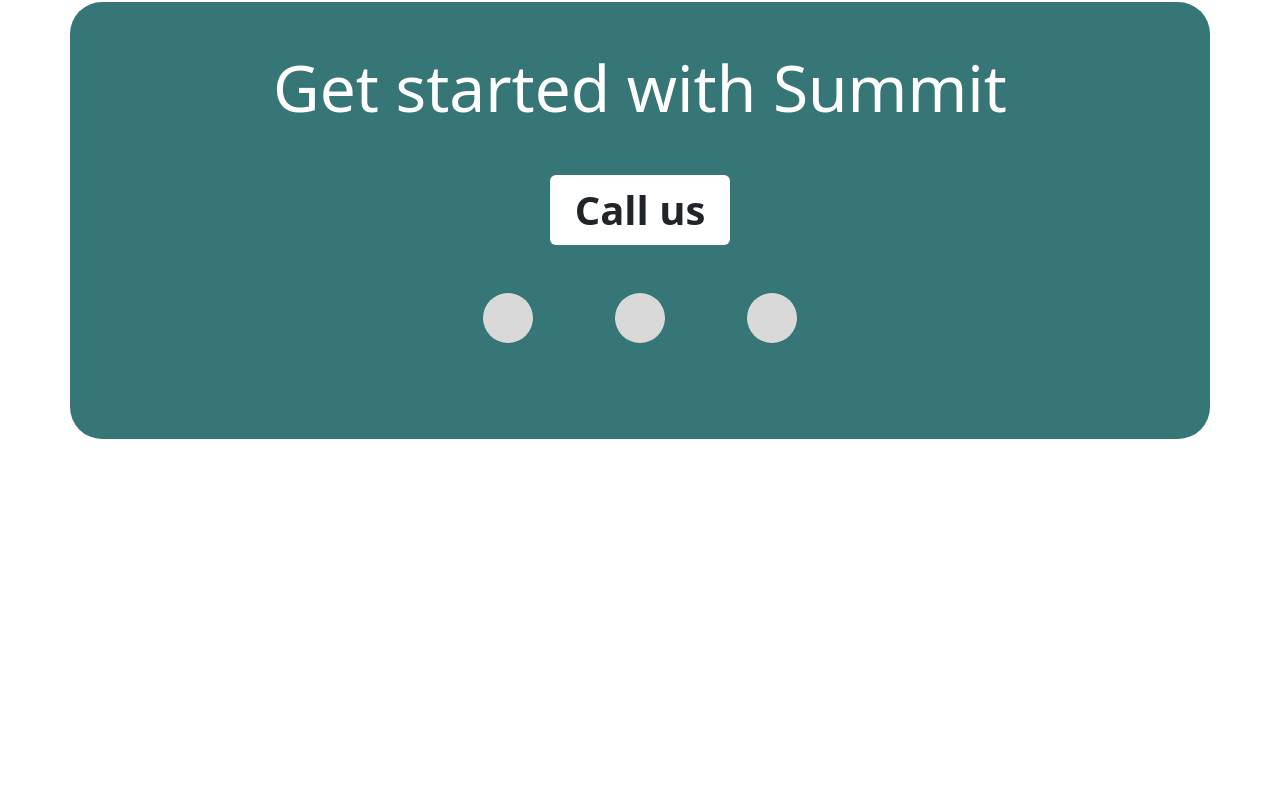
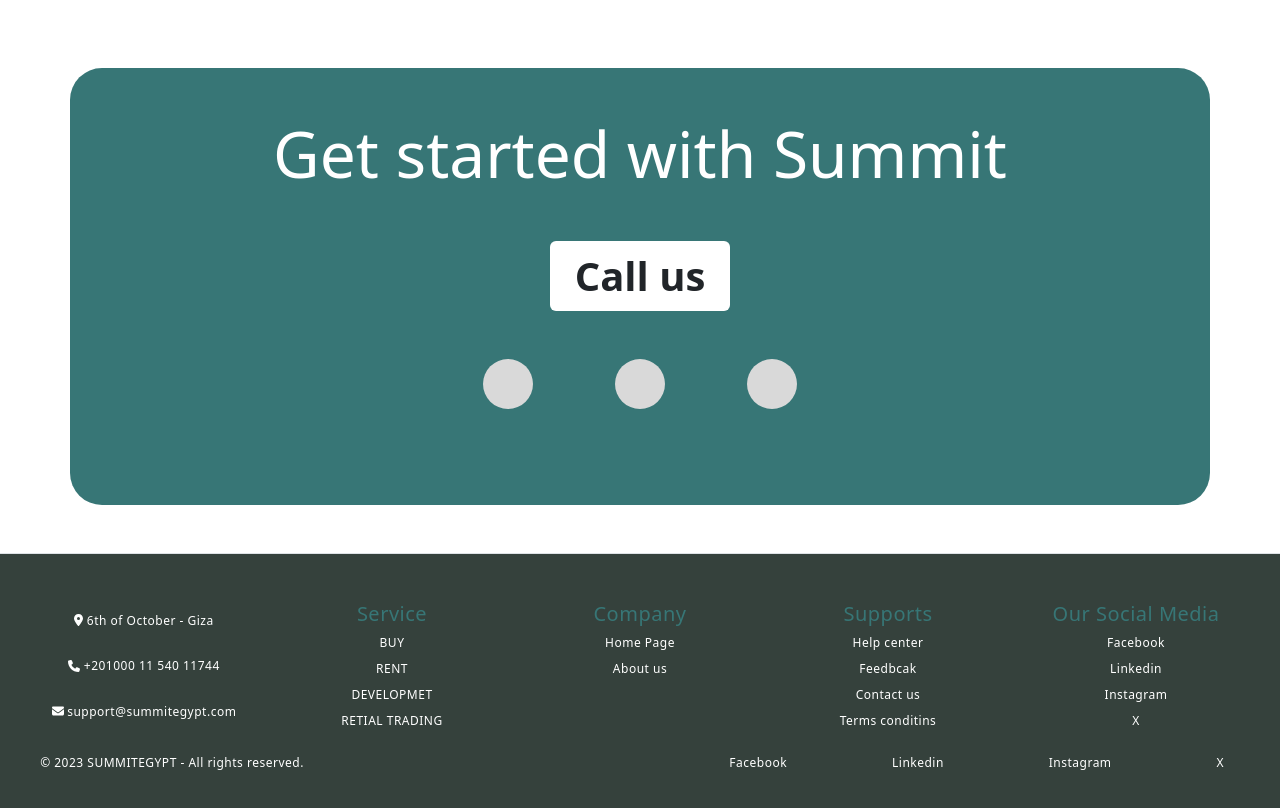
Before and after one commit to AhmedAlaaElsaadani0/Summit-React-App-, a React (Create React App) app: page / in a window 1280 px wide. Shown: the part 1459-2267 px from the top of the page. Before the commit the page ends 1934 px from the top, so only its background shows below. Built offline with nearby package versions, Linux system fonts and the light colour scheme.

Commit message:
%Solve warning in About, Buy, RootLayout, Contactus, Rent, Home, Area, and ApartmentDetails components + add Footer

```diff
--- a/src/Components/AboutComponent/About.jsx
+++ b/src/Components/AboutComponent/About.jsx
@@ -5,7 +5,7 @@
   render() {
     return <React.Fragment>
 
-        <div className="container-fluid p-5 justify-content-center d-flex align-items-center  " id='About'>
+        <div className="container-fluid p-5 justify-content-center d-flex align-items-center  myVh-100  " id='About'>
             <div className="row">
 
                 <div className="col-lg-6  p-0 d-flex justify-content-center align-items-center ">
--- a/src/Components/AreaComponent/Area.jsx
+++ b/src/Components/AreaComponent/Area.jsx
@@ -22,7 +22,6 @@
     let flag = false;
     let response = await ApiManger.getAllApartments(`?pageIndex=${pageIndex}&govId=${govId}&areaid=${areaId}&regionId=${regionId}`);
     let updatedApartments = [...apartments, ...response.data];
-    console.log(updatedApartments);
     for (let i = apartments.length; i < updatedApartments.length; i++) {
       updatedApartments[i] = {
         flag: flag ? true : false,
@@ -41,7 +40,6 @@
     resetPage();
     clearAreaSelector();
     clearRegionsSelector();
-    console.log(e.target.value);
     ApiManger.getAreasOfGov(e.target.value).then((response) => {
       appendChildToAreasSelector(response);
     });
@@ -221,8 +219,7 @@
 
 // this function to append Child to Areas Selector
 const appendChildToAreasSelector = (response) => {
-  let areas = response;
-  console.log(response);
+  let areas = response
   let selector = document.querySelector('#selectorAreas');
   let option = creatDefaultELementInSelector("All avaliable  Areas");
   selector.append(option);
--- a/src/Components/Buy/Buy.jsx
+++ b/src/Components/Buy/Buy.jsx
@@ -21,7 +21,7 @@
     let flag = false;
     let response = await ApiManger.getAllApartments(`?Type=2&pageIndex=${pageIndex}&title=${searchValue}`);
     let updatedApartments = [...apartments, ...response.data];
-    console.log(updatedApartments);
+
     for (let i = apartments.length; i < updatedApartments.length; i++) {
       updatedApartments[i] = {
         flag: flag ? true : false,
@@ -79,7 +79,7 @@
             })
             :
             apartments.map((item, index) => {
-              console.log(item);
+
               return <ApartmentPoster key={index} previousPage="Buy" loading={loading} flat={item.data} flag={item.flag} />
             })}
         </div>
--- a/src/Components/ContactusComponent/Contactus.jsx
+++ b/src/Components/ContactusComponent/Contactus.jsx
@@ -1,9 +1,10 @@
 import React, { Component } from 'react'
 import styleContactus from './Contactus.module.css'
+
 export default class Contactus extends Component {
   render() {
     return <React.Fragment>
-      <div className='d-flex justify-content-center align-items-center h-75 mt-5 mb-3' id='Contact'>
+      <div className='d-flex justify-content-center align-items-center h-75 mt-5 mb-3  myVh-100' id='Contact' >
 
         <div className={styleContactus.widthEle + " container p-5 justify-content-center d-flex bg-primColor mob-style rounded-5 align-items-center flex-column "}>
           <h2 className={'text-white mb-5 ' + styleContactus.fontSize}>Get started with Summit</h2>
--- /dev/null
+++ b/src/Components/Footer/Footer.jsx
@@ -0,0 +1,70 @@
+import React from 'react'
+import FooterStyle from './Footer.module.css'
+import Link from '../Link/Link';
+
+export default function Footer() {
+  return  (
+    <div className={"container-fluid "}>
+      <footer className={"row row-cols-1 row-cols-sm-2 row-cols-md-5 pt-5 mt-5 border-top "+FooterStyle.FooterBackground}>
+        <div className="col mb-3">
+        <ul className="nav  jsutify-content-center align-items-center h-100 d-flex flex-wrap">
+            <li className="nav-item mb-2 w-100"><i className="fa-solid fa-location-dot "></i>     6th of October - Giza</li>
+            <li className="nav-item mb-2 w-100"><i className="fa-solid fa-phone "></i>    +201000 11 540 11744</li>
+            <li className="nav-item mb-2 w-100"><i className="fa-solid fa-envelope "></i>     support@summitegypt.com</li>
+          </ul>
+
+        </div>
+
+        <div className="col mb-3">
+        <h5 className="text-primColor">Service</h5>
+          <ul className="nav flex-column ">
+            <li className="nav-item mb-2"><Link to="./Buy" className={"nav-link p-0 text-white "+FooterStyle.Footer_a}>BUY</Link></li>
+            <li className="nav-item mb-2"><Link to="./Rent" className={"nav-link p-0 text-white "+FooterStyle.Footer_a}>RENT</Link></li>
+            <li className="nav-item mb-2"><Link to="./Area" className={"nav-link p-0 text-white "+FooterStyle.Footer_a}>DEVELOPMET</Link></li>
+            <li className="nav-item mb-2"><Link to="./Area" className={"nav-link p-0 text-white "+FooterStyle.Footer_a}>RETIAL TRADING</Link></li>
+          </ul>
+
+        </div>
+
+        <div className="col mb-3">
+          <h5 className="text-primColor">Company</h5>
+          <ul className="nav flex-column">
+            <li className="nav-item mb-2"><Link to="./" className={"nav-link p-0 text-white "+FooterStyle.Footer_a}>Home Page</Link></li>
+            <li className="nav-item mb-2"><Link to="./About" className={"nav-link p-0 text-white "+FooterStyle.Footer_a}>About us</Link></li>
+          </ul>
+        </div>
+
+        <div className="col mb-3">
+          <h5 className="text-primColor">Supports</h5>
+          <ul className="nav flex-column">
+            <li className="nav-item mb-2"><Link to="#" className={"nav-link p-0 text-white "+FooterStyle.Footer_a}>Help center</Link></li>
+            <li className="nav-item mb-2"><Link to="#" className={"nav-link p-0 text-white "+FooterStyle.Footer_a}>Feedbcak</Link></li>
+            <li className="nav-item mb-2"><Link to="#" className={"nav-link p-0 text-white "+FooterStyle.Footer_a}>Contact us</Link></li>
+            <li className="nav-item mb-2"><Link to="#" className={"nav-link p-0 text-white "+FooterStyle.Footer_a}>Terms conditins</Link></li>
+
+          </ul>
+        </div>
+
+        <div className="col mb-3">
+          <h5 className="text-primColor">Our Social Media</h5>
+          <ul className="nav flex-column">
+            <li className="nav-item mb-2"><Link to="#" className={"nav-link p-0 text-white "+FooterStyle.Footer_a}>Facebook</Link></li>
+            <li className="nav-item mb-2"><Link to="#" className={"nav-link p-0 text-white "+FooterStyle.Footer_a}>Linkedin</Link></li>
+            <li className="nav-item mb-2"><Link to="#" className={"nav-link p-0 text-white "+FooterStyle.Footer_a}>Instagram</Link></li>
+            <li className="nav-item mb-2"><Link to="#" className={"nav-link p-0 text-white "+FooterStyle.Footer_a}>X</Link></li>
+          </ul>
+        </div>
+        <div className='row justify-content-between w-100 '>
+            <p className="col-3">© 2023 SUMMITEGYPT - All rights reserved.</p>
+            <ul className="nav d-flex justify-content-between col-5">
+            <li className="nav-item mb-2"><Link to="#" className={"nav-link p-0 text-white "+FooterStyle.Footer_a}>Facebook</Link></li>
+            <li className="nav-item mb-2"><Link to="#" className={"nav-link p-0 text-white "+FooterStyle.Footer_a}>Linkedin</Link></li>
+            <li className="nav-item mb-2"><Link to="#" className={"nav-link p-0 text-white "+FooterStyle.Footer_a}>Instagram</Link></li>
+            <li className="nav-item mb-2"><Link to="#" className={"nav-link p-0 text-white "+FooterStyle.Footer_a}>X</Link></li>
+          </ul>
+
+        </div>
+      </footer>
+    </div>
+  );
+}
--- /dev/null
+++ b/src/Components/Footer/Footer.module.css
@@ -0,0 +1,20 @@
+.FooterBackground {
+  background-color: #35413C!important;
+  color: #fff !important;
+  padding: 20px;
+  text-align: center;
+  font-size: 12px;
+  font-weight: 300;
+  line-height: 1.5;
+  letter-spacing: 0.5px;
+  margin-top: 20px;
+}
+.Footer_a {
+  color: #fff !important;
+  text-decoration: none;
+  cursor: pointer;
+  }
+.Footer_a:hover {
+  color: #fff !important;
+  background-color: aquamarine;
+  }
--- a/src/Components/HomeComponent/Home.jsx
+++ b/src/Components/HomeComponent/Home.jsx
@@ -3,12 +3,13 @@
 import Link from '../Link/Link'
 import About from '../AboutComponent/About.jsx'
 import Contactus from '../ContactusComponent/Contactus.jsx'
+import Footer from '../Footer/Footer.jsx'
 
 export default class Home extends Component {
     render() {
         return <React.Fragment>
 
-            <div className="container-fluid p-5 justify-content-center d-flex align-items-center h-100  " id='Home'>
+            <div className="container-fluid p-5 justify-content-center d-flex align-items-center myVh-100  " id='Home'>
                 <div className="row">
 
                     <div className="col-md-6 ">
@@ -44,8 +45,10 @@
 
                 </div>
             </div>
-            <About/>
-            <Contactus/>
+            <About />
+            <Contactus />
+
+
         </React.Fragment>
     }
 }
--- a/src/Components/RentComponent/Rent.jsx
+++ b/src/Components/RentComponent/Rent.jsx
@@ -20,7 +20,7 @@
     let flag = false;
     let response = await ApiManger.getAllApartments(`?Type=1&pageIndex=${pageIndex}&title=${searchValue}`);
     let updatedApartments = [...apartments, ...response.data];
-    console.log(updatedApartments);
+
     for (let i = apartments.length; i < updatedApartments.length; i++) {
       updatedApartments[i] = {
         flag: flag ? true : false,
@@ -81,7 +81,7 @@
             })
             :
             apartments.map((item, index) => {
-              console.log(item);
+
               return <ApartmentPoster key={index} previousPage="Buy" loading={loading} flat={item.data} flag={item.flag} />
             })}
         </div>
--- a/src/Components/RootLayout/RootLayout.jsx
+++ b/src/Components/RootLayout/RootLayout.jsx
@@ -3,17 +3,21 @@
 import Navbar from "../Navbar/Navbar";
 import SocialWhats from "../SocialComponent/SocialWhats";
 import AnimatBars from "../AnimatedBarsComponent/AnimatBars";
+import Footer from "../Footer/Footer";
 
 export default function RootLayout() {
-  return ( <React.Fragment>
+  return (<React.Fragment>
 
-    <div className="myVh-100 ">
-            <Navbar />
-    <Outlet ></Outlet>
-            <AnimatBars />
-    <SocialWhats/>
+    <div  >
+      <Navbar />
+      <Outlet ></Outlet>
+      <AnimatBars />
+      <SocialWhats />
+    <Footer />
     </div>
-    </React.Fragment>
+
+
+   </React.Fragment>
 
   );
 }
```
Also changed, not shown: src/Components/Apartment/ApartmentDetailsComponent/ApartmentDetails.jsx (+9 -9 lines), src/Components/Apartment/ApartmentSliderComponent/AparmentSlider.jsx (+3 -4 lines), src/Components/JsClasses/ApiManger.js (+15 -15 lines).
